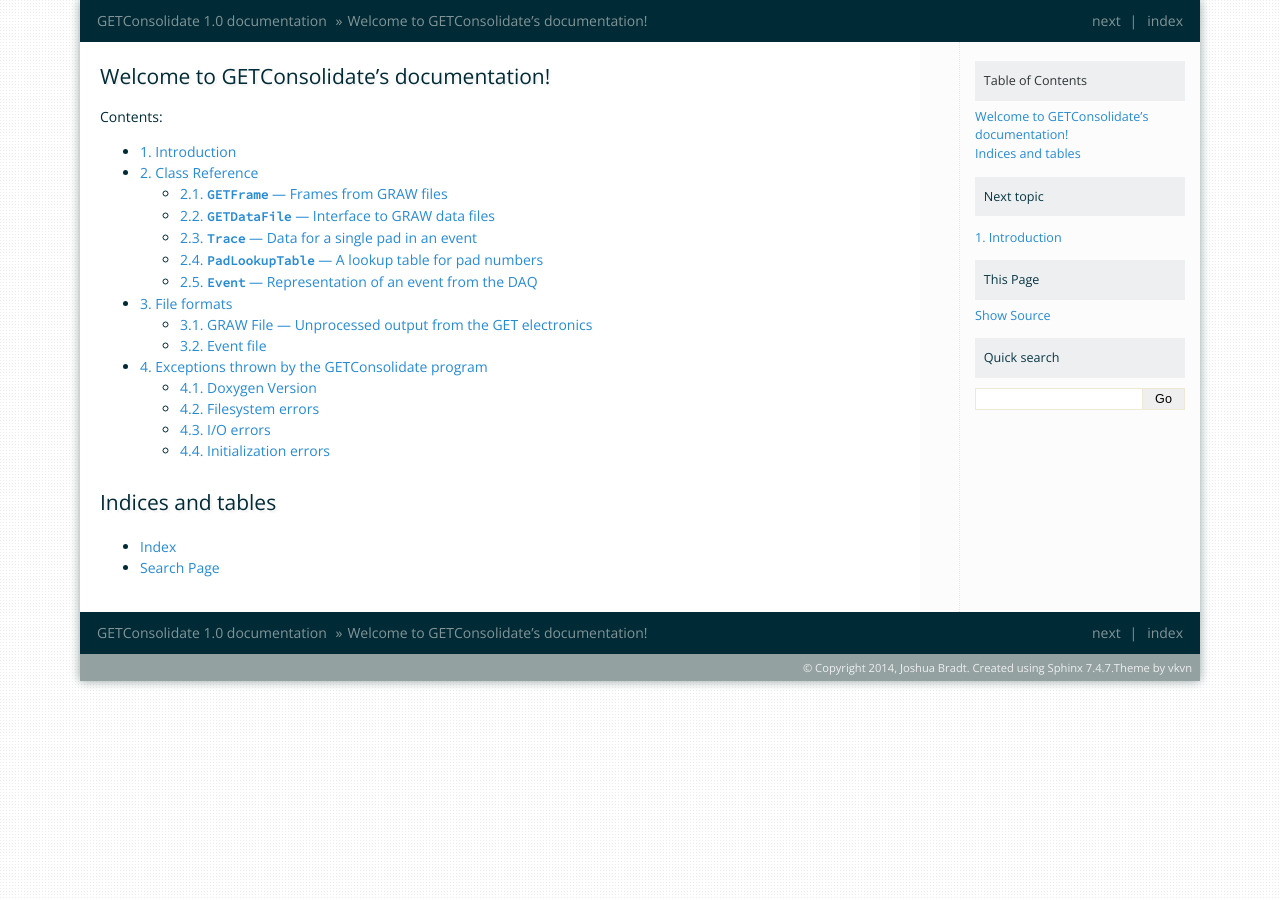
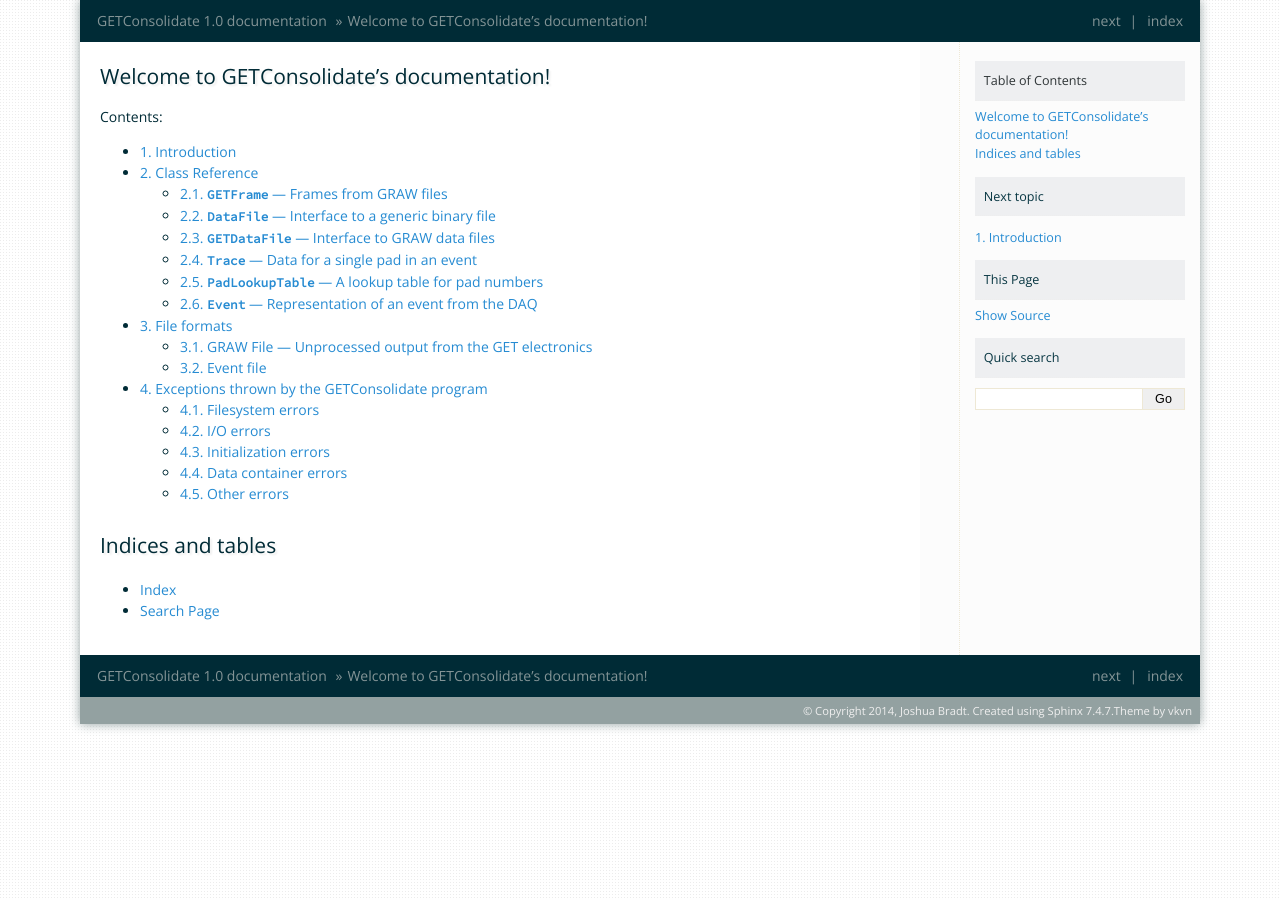
Before and after one commit to ATTPC/graw-merger, a Sphinx documentation site: the page built from docs/source/index.rst, in a window 1280 px wide. Built offline with Sphinx 7.4.7, drawn with Linux system fonts in a browser that asks for light colours; some of the changed lines change nothing that is shown.

Commit message:
Docs: Exceptions, DataFile (incomplete).

```diff
--- a/docs/source/classes.rst
+++ b/docs/source/classes.rst
@@ -6,6 +6,7 @@
     :maxdepth: 2
 
     GETFrame.rst
+    datafile.rst
     getdatafile.rst
     trace.rst
     padlookuptable.rst
--- /dev/null
+++ b/docs/source/datafile.rst
@@ -0,0 +1,7 @@
+:class:`DataFile` --- Interface to a generic binary file
+========================================================
+
+See also :class:`GETDataFile` and :class:`EventFile`, which are derived from this.
+
+..  doxygenclass:: DataFile
+    :members:
--- a/docs/source/exceptions.rst
+++ b/docs/source/exceptions.rst
@@ -1,116 +1,60 @@
 Exceptions thrown by the GETConsolidate program
 ===============================================
 
-This page lists exceptions that could be thrown by functions in this program. These are all defined in the header file `GETExceptions.h`, and they are contained in the namespace `Exceptions`.
+This page lists exceptions that could be thrown by functions in this program. These are all defined in the header file `GETExceptions.h`, and they are contained in the namespace `Exceptions`. They are all derived from the standard library class `std::exception`.
 
-.. 	namespace:: Exceptions
-
-Doxygen Version
----------------
-
-.. 	doxygenfile:: GETExceptions.h
 
 Filesystem errors
 -----------------
 
-..	class:: Exceptions::Bad_File : public std::exception
+..	doxygenclass:: Exceptions::Bad_File
+    :members:
 
-	Indicates that the program encountered an invalid file.
+..  doxygenclass:: Exceptions::File_Open_Failed
+	:members:
 
-	..  function:: Bad_File(const char* filename)
+..	doxygenclass:: Exceptions::Wrong_File_Type
+    :members:
 
-		The parameter *filename* is used to set the output string given by :func:`what()`.
+.. 	doxygenclass:: Exceptions::Does_Not_Exist
+	:members:
 
-	.. 	function:: const char* what() const
-
-		:return: The string "Bad file: *filename*"
-
-..	class:: Exceptions::Wrong_File_Type : public std::exception
-
-	Thrown when a file of the wrong extension is encountered, or when the provided file does not contain any recognizable events or frames.
-
-	.. 	function:: Wrong_File_Type(const char* filename)
-
-		The parameter *filename* is used to set the output string given by :func:`what()`.
-
-	.. 	function:: const char* what() const
-
-		:return: The string "Wrong file type: *filename*"
-
-.. 	class:: Exceptions::Does_Not_Exist : public std::exception
-
-	Thrown when a file or directory provided as an argument is not found on the filesystem.
-
-	.. 	function:: Does_Not_Exist(const char* filename)
-
-		The parameter *filename* is used to set the output string given by :func:`what()`.
-
-	.. 	function:: const char* what() const
-
-		:return: The string "File/Directory does not exist: *filename*"
-
-..	class:: Exceptions::Dir_is_Empty : public std::exception
-
-	Thrown if the input files directory provided to the program exists, but is empty.
-
-	.. 	function:: Dir_is_Empty(const char* filename)
-
-		The parameter *filename* is used to set the output string given by :func:`what()`.
-
-	.. 	function:: const char* what() const
-
-		:return: The string "This directory is empty: *filename*"
+..	doxygenclass:: Exceptions::Dir_is_Empty
+	:members:
 
 I/O errors
 ----------
 
-..	class:: Exceptions::Frame_Read_Error : public std::exception
+..	doxygenclass:: Exceptions::Frame_Read_Error
+	:members:
 
-	Indicates that the program failed to read a raw frame from a GRAW file. In particular, this is thrown if the raw frame size is found to be zero. This may indicate a corrupted file or that the file cursor is at the wrong position.
+..	doxygenclass:: Exceptions::Wrong_File_Position
+	:members:
 
-	.. 	function:: const char* what() const
+..	doxygenclass:: Exceptions::Bad_Data
+	:members:
 
-		:return: The string "Frame read failed."
+..	doxygenclass:: Exceptions::End_of_File
+	:members:
 
-..	class:: Exceptions::Wrong_File_Position : public std::exception
-
-	Thrown if the file cursor is not correctly aligned with the beginning of a data item.
-
-	.. 	function:: const char* what() const
-
-		:return: The string "Item not found at this position."
-
-..	class:: Exceptions::Bad_Data : public std::exception
-
-	The data read was somehow corrupted or could not be parsed.
-
-	.. 	function:: const char* what() const
-
-		:return: The string "Corrupted or invalid data encountered."
-
-..	class:: Exceptions::End_of_File : public std::exception
-
-	Tried to read past the end of a file. This is thrown by the file classes.
-
-	.. 	function:: const char* what() const
-
-		:return: The string "Reached end of file."
 
 Initialization errors
 ---------------------
 
-..	class:: Exceptions::Not_Init : public std::exception
+..	doxygenclass:: Exceptions::Not_Init
+	:members:
 
-	An object that needed to be explicitly initialized before use was not.
+..	doxygenclass:: Exceptions::Already_Init
+	:members:
 
-	.. 	function:: const char* what() const
+Data container errors
+---------------------
 
-		:return: The string "Object not initialized."
+..  doxygenclass:: Exceptions::No_Data
+	:members:
 
-..	class:: Exceptions::Already_Init : public std::exception
+Other errors
+------------
 
-	An attempt was made to re-initialize an object that was already initialized.
-
-	.. 	function:: const char* what() const
-
-		:return: The string "Object already initialized."
+..  doxygenclass:: Exceptions::Generic_Exception
+	:members:
```
Also changed, not shown: 3 other files.
